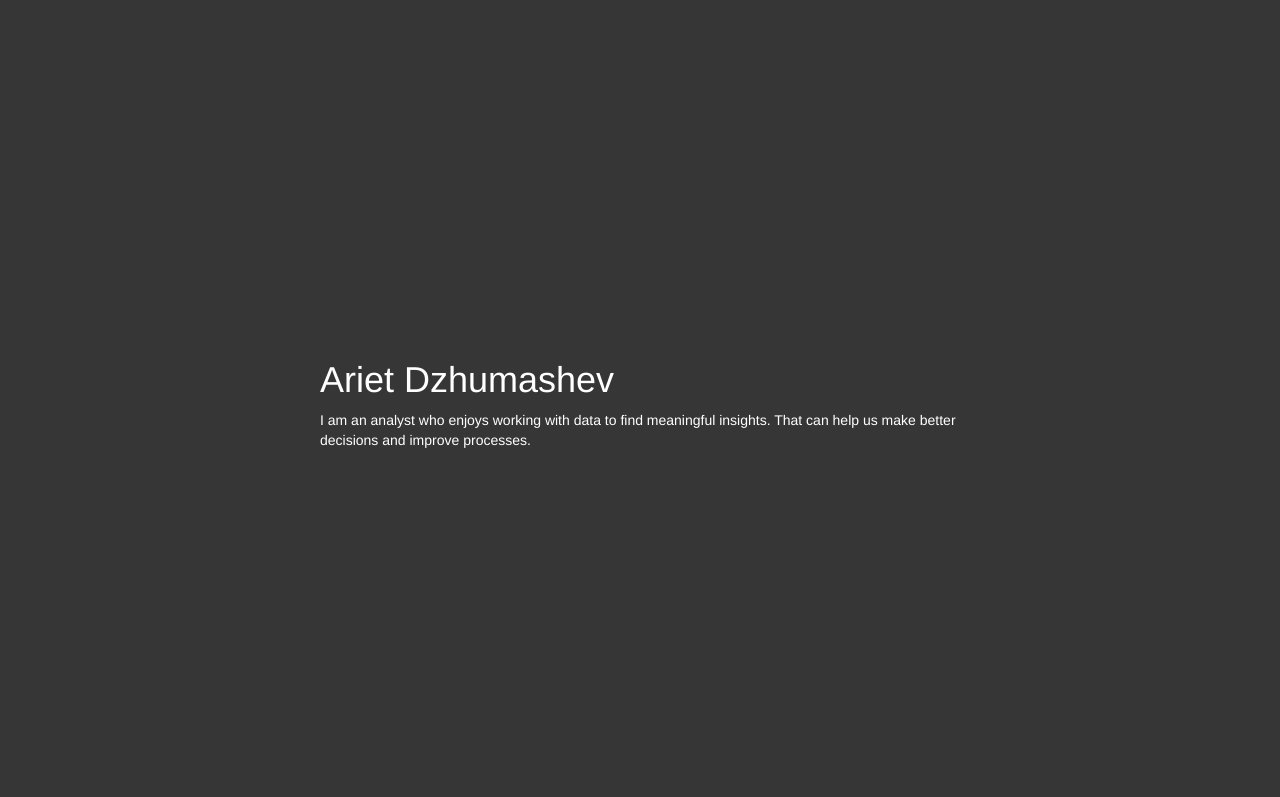
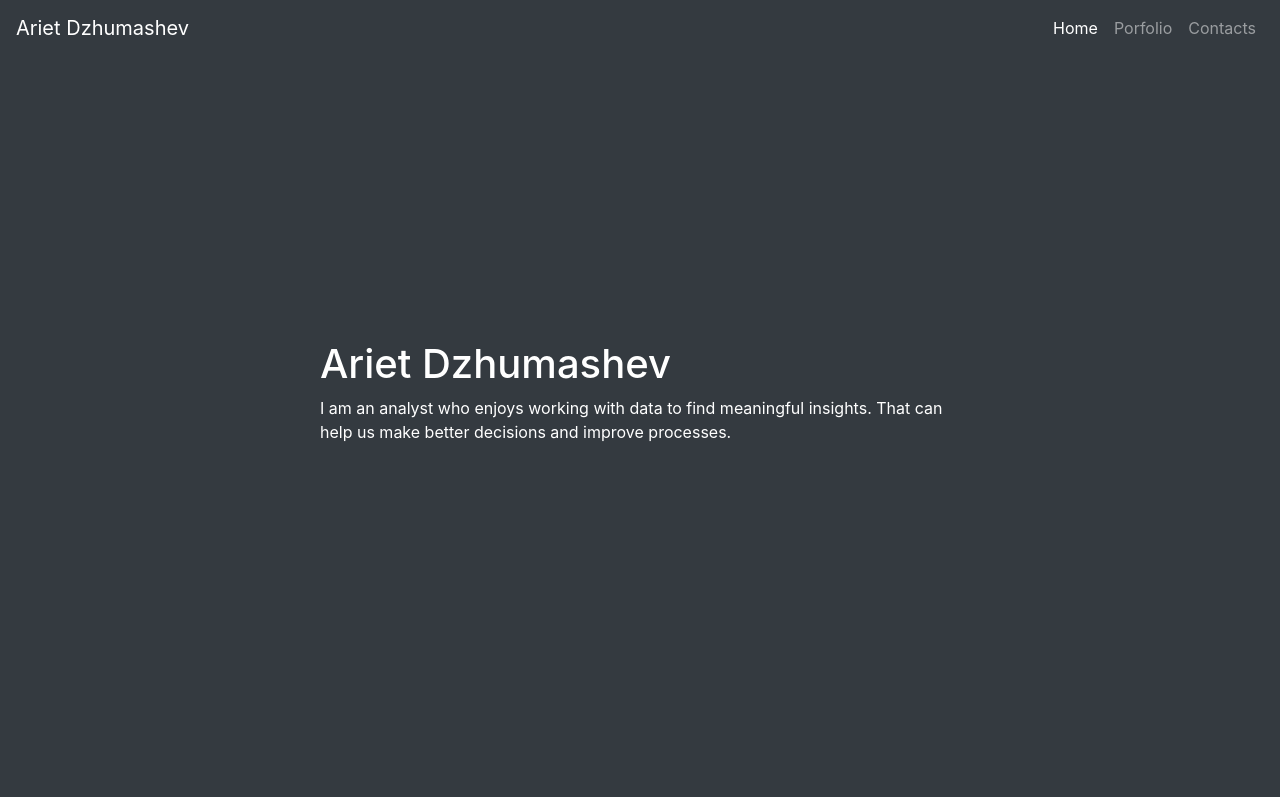
Before and after one commit to arietd/hi, a plain HTML site: page index.html in a window 1280 px wide. Shown: the top 797 px of the page. Drawn offline with nearby package versions, Linux system fonts and the light colour scheme.

Commit message:
navbar added

```diff
--- a/index.html
+++ b/index.html
@@ -4,8 +4,8 @@
   <title>Ariet Dzhumashev</title>
   <meta charset="utf-8">
   <meta name="viewport" content="width=device-width, initial-scale=1">
-  <link rel="stylesheet" href="https://maxcdn.bootstrapcdn.com/bootstrap/3.3.7/css/bootstrap.min.css">
-
+  <!-- <link rel="stylesheet" href="https://maxcdn.bootstrapcdn.com/bootstrap/3.3.7/css/bootstrap.min.css"> -->
+  <link rel="stylesheet" href="https://stackpath.bootstrapcdn.com/bootstrap/4.1.3/css/bootstrap.min.css" integrity="sha384-MCw98/SFnGE8fJT3GXwEOngsV7Zt27NXFoaoApmYm81iuXoPkFOJwJ8ERdknLPMO" crossorigin="anonymous">
 
 
   <style>
@@ -39,21 +39,45 @@
     }
 
     #firstPage{
-      background-color: #363636;
+
       color: white;
     }
     #secondPage{
-      background-color: #A8A7A8;
-      color: white;
+
+
+    }
+
+    .navbar-nav li{
+      float: right;
     }
   </style>
 </head>
 <body>
 
+    <nav class="navbar fixed-top navbar-expand-sm navbar-dark bg-dark ">
+        <a class="navbar-brand " href="#">Ariet Dzhumashev</a>
+        <button class="navbar-toggler" type="button" data-toggle="collapse" data-target="#navbarNav" aria-controls="navbarNav" aria-expanded="false" aria-label="Toggle navigation">
+          <span class="navbar-toggler-icon"></span>
+        </button>
+        <div class="collapse navbar-collapse" id="navbarNav">
+          <ul class="navbar-nav ml-auto">
+            <li class="nav-item active">
+              <a class="nav-link" href="#firstPage">Home <span class="sr-only">(current)</span></a>
+            </li>
+            <li class="nav-item">
+              <a class="nav-link" href="#secondPage">Porfolio</a>
+            </li>
+            <li class="nav-item">
+              <a class="nav-link" href="#thirdPage">Contacts</a>
+            </li>
+          </ul>
+        </div>
+      </nav>
+
 
 
   <div class="parent">
-    <div class ="fullPage" id="firstPage">
+    <div class ="fullPage bg-dark" id="firstPage">
       <div class="child">
     <h1>
       Ariet Dzhumashev
@@ -66,7 +90,7 @@
     </div>
   </div>
 
-      <div class="parent">
+    <div class="parent">
         <div class ="fullPage" id="secondPage">
           <h2>My works</h2>
           <ul>
@@ -77,6 +101,14 @@
           </ul>
 
         </div>
+    </div>
+
+    <div class="parent">
+        <div class ="fullPage" id="thirdPage">
+          <h2>Contacts</h2>
+
+          <p>04020204242</p>
+        </div>
       </div>
   </div>
 
```
